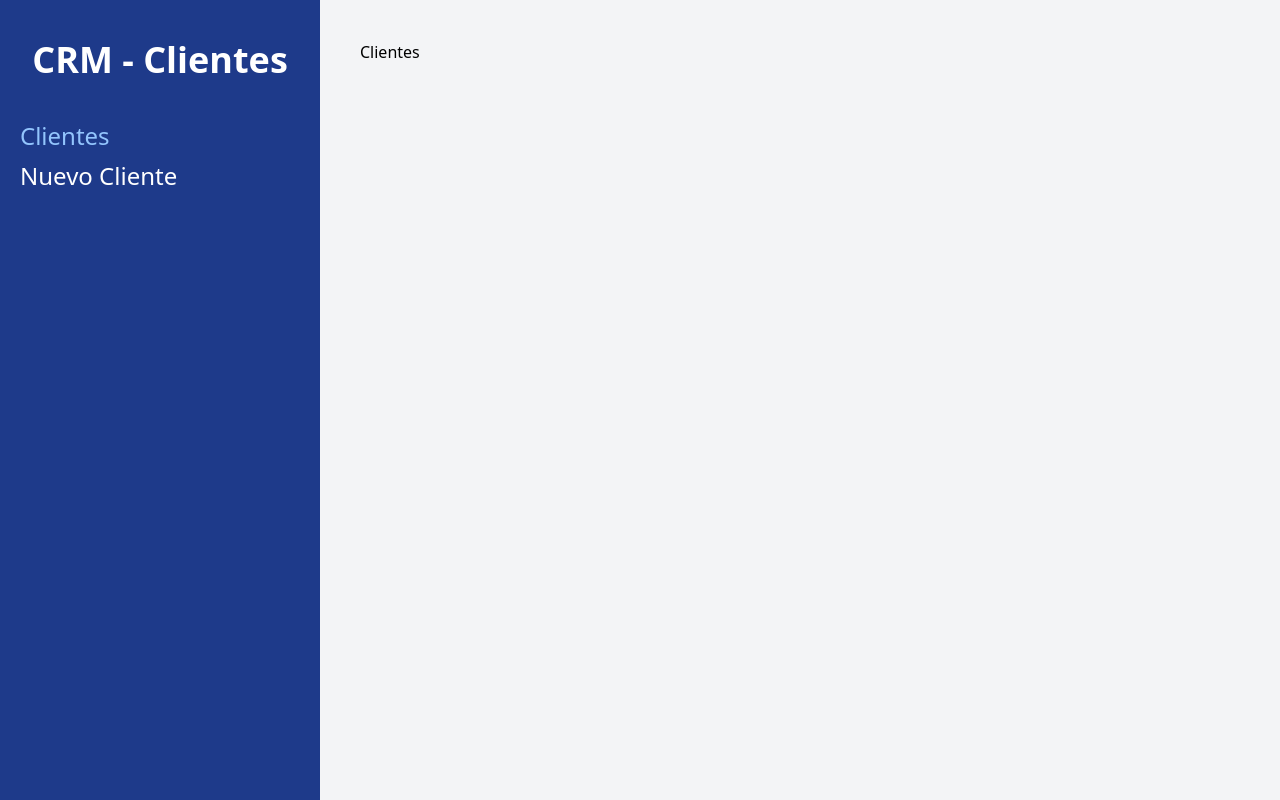
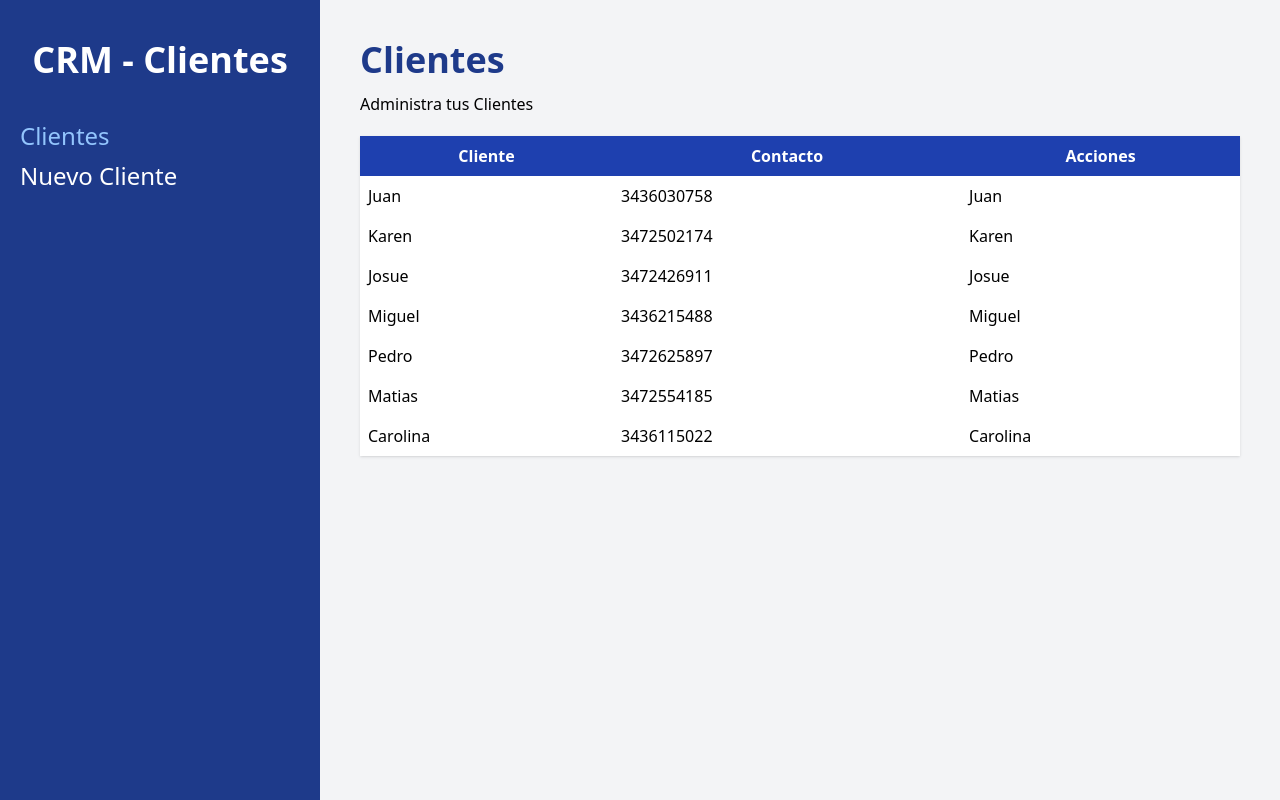
Before and after one commit to Mati69lbt/AdminClientes, a React (Vite) app: page / in a window 1280 px wide. Built offline with nearby package versions, Linux system fonts and the light colour scheme.

Commit message:
armando la tabla

```diff
--- /dev/null
+++ b/src/components/Cliente.jsx
@@ -0,0 +1,13 @@
+const Cliente = ({ cliente }) => {
+  //extrae todo de cliente
+  const { nombre, empresa, email, telefono, id } = cliente;
+  return (
+    <tr>
+      <td className="p-2">{nombre}</td>
+      <td className="p-2">{telefono}</td>
+      <td className="p-2">{nombre}</td>
+    </tr>
+  );
+};
+
+export default Cliente;
--- a/src/components/Layout.jsx
+++ b/src/components/Layout.jsx
@@ -1,7 +1,6 @@
 import { Link, Outlet, useLocation } from "react-router-dom";
 
 const Layout = () => {
-  //usa uselocation
   const location = useLocation();
 
   return (
--- a/src/main.jsx
+++ b/src/main.jsx
@@ -3,7 +3,7 @@ import ReactDOM from "react-dom/client";
 import { createBrowserRouter, RouterProvider } from "react-router-dom";
 import Layout from "./components/Layout";
 import "./index.css";
-import Index from "./pages/Index";
+import Index, { loader as clientesloader } from "./pages/Index";
 import NuevoCliente from "./pages/NuevoCliente";
 
 const router = createBrowserRouter([
@@ -14,6 +14,7 @@ const router = createBrowserRouter([
       {
         index: true,
         element: <Index />,
+        loader: clientesloader,
       },
       {
         path: "/clientes/nuevo",
--- a/src/pages/Index.jsx
+++ b/src/pages/Index.jsx
@@ -1,5 +1,89 @@
+import { useLoaderData } from "react-router-dom";
+import Cliente from "../components/Cliente";
+
+export function loader() {
+  const clientes = [
+    {
+      id: 1,
+      nombre: "Juan",
+      telefono: 3436030758,
+      email: "juan@gmail.com",
+      empresa: "Bichito de Looz",
+    },
+    {
+      id: 2,
+      nombre: "Karen",
+      telefono: 3472502174,
+      email: "karen@Yahoo.com",
+      empresa: "Inpoolcor",
+    },
+    {
+      id: 3,
+      nombre: "Josue",
+      telefono: 3472426911,
+      email: "josue@hotmail.com",
+      empresa: "Contigiani SRL",
+    },
+    {
+      id: 4,
+      nombre: "Miguel",
+      telefono: 3436215488,
+      email: "miguel@gmail.com",
+      empresa: "La Peruana",
+    },
+    {
+      id: 5,
+      nombre: "Pedro",
+      telefono: 3472625897,
+      email: "pedro@juan.com",
+      empresa: "Bertoto Boglione",
+    },
+    {
+      id: 6,
+      nombre: "Matias",
+      telefono: 3472554185,
+      email: "mati69_lbt@hotmail.com",
+      empresa: "LBT",
+    },
+    {
+      id: 5,
+      nombre: "Carolina",
+      telefono: 3436115022,
+      email: "langhicarolina@hotmail.com",
+      empresa: "Integral Software",
+    },
+  ];
+  return clientes;
+}
+
 const Index = () => {
-  return <div>Clientes</div>;
+  const clientes = useLoaderData();
+
+  return (
+    <>
+      <h1 className="font-black text-4xl text-blue-900">Clientes</h1>
+      <p className="mt-3 ">Administra tus Clientes</p>
+
+      {clientes.length ? (
+        <table className="w-full bg-white shadow mt-5 table-auto">
+          <thead className="bg-blue-800 text-white">
+            <tr>
+              <th className="p-2">Cliente</th>
+              <th className="p-2">Contacto</th>
+              <th className="p-2">Acciones</th>
+            </tr>
+          </thead>
+          <tbody>
+            {clientes.map((cliente) => (
+              <Cliente cliente={cliente} key={cliente.id} />
+            ))}
+          </tbody>
+        </table>
+      ) : (
+        <p className="text-center mt-10">No hay Clientes aún</p>
+      )}
+    </>
+  );
 };
 
 export default Index;
```
Also changed, not shown: .eslintrc.cjs (deleted).
